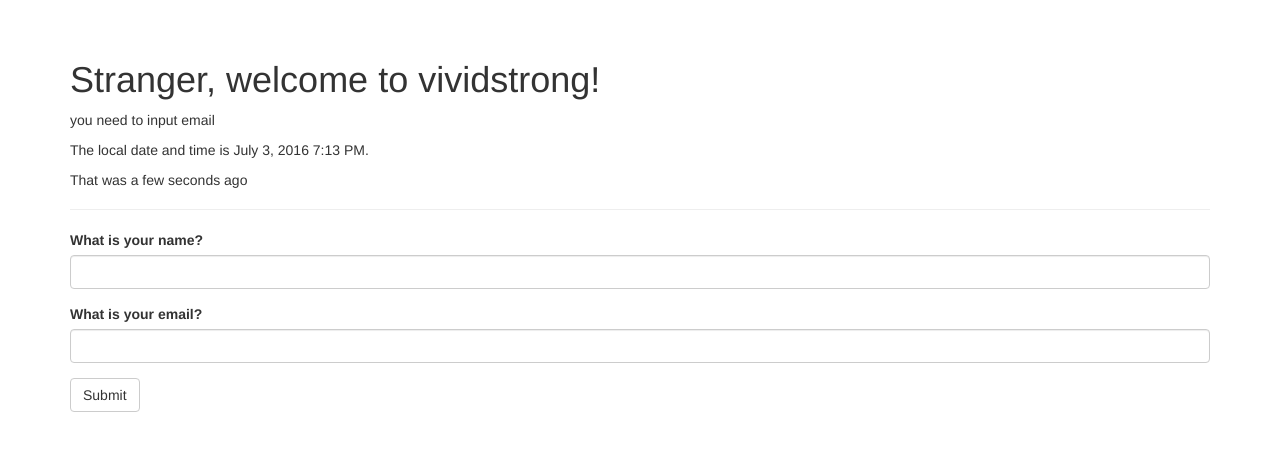
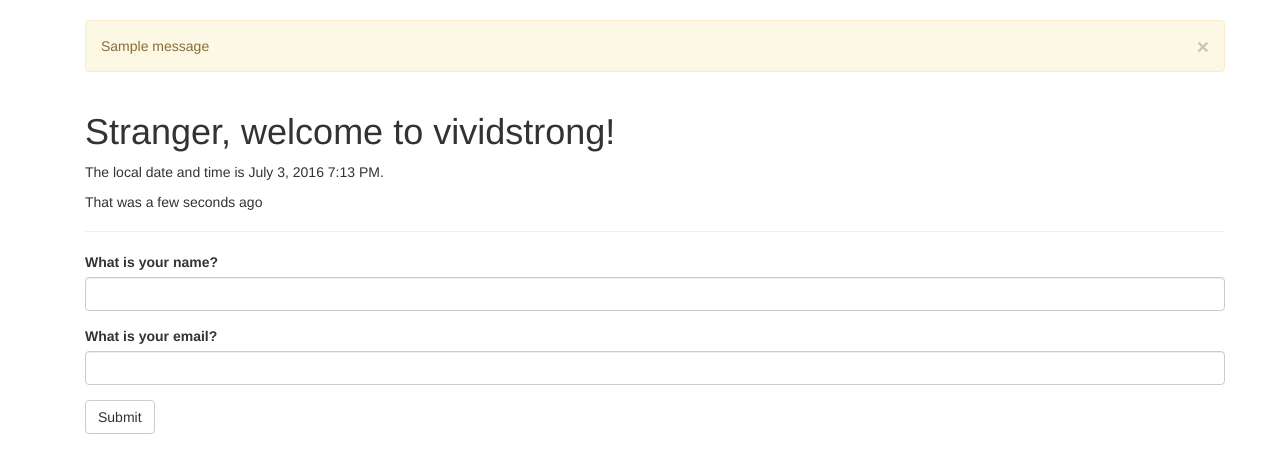
Before and after one commit to leemoispace/vivid, a Flask app: page / in a window 1280 px wide. Shown: the part 52-525 px from the top of the page. Run offline with Flask 2, Linux system fonts and the light colour scheme; one stand-in notice (Sample message) is shown; some libraries are stand-ins or nearby versions.

Commit message:
redirect and flash message for  different name warning

```diff
--- a/app.py
+++ b/app.py
@@ -2,7 +2,7 @@
 
 #flask-script module Manager class
 #from flask.ext.script import Manager
-from flask import Flask, jsonify,render_template
+from flask import Flask, jsonify,render_template,session, redirect, url_for,flash
 from flask.ext.bootstrap import Bootstrap
 from flask.ext.moment import Moment
 from datetime import datetime
@@ -25,14 +25,20 @@ class NameForm(Form):
 
 @app.route('/', methods=['GET', 'POST'])
 def index():
-    name = None
+    #name = None
     form = NameForm()
     if form.validate_on_submit():
-        name = form.name.data
-        email = form.email.data
-        form.name.data = ''
-        form.email.data = ''
-    return render_template('index.html', form=form, name=name,current_time=datetime.utcnow())#, email=email)
+        old_name = session.get('name')
+        if old_name is not None and old_name != form.name.data:
+            #如果名字变了就闪现信息
+            flash('Looks like you have changed your name!')
+        session['name'] = form.name.data
+        return redirect(url_for('index'))
+        #name = form.name.data
+        #form.name.data = ''
+    #重定向,解决刷新重复post
+    return render_template('index.html', form=form, name=session.get('name'), current_time=datetime.utcnow())
+    #return render_template('index.html', form=form, name=name,current_time=datetime.utcnow(), email=email)
 	#return render_template('index.html',current_time=datetime.utcnow())
 
 
--- a/templates/base.html
+++ b/templates/base.html
@@ -36,6 +36,13 @@ type="image/x-icon">
 {% endblock %}
 {% block content %}
 <div class="container">
+    <div class="container">
+        {% for message in get_flashed_messages() %}
+        <div class="alert alert-warning">
+            <button type="button" class="close" data-dismiss="alert">&times;</button>
+            {{ message }}
+        </div>
+        {% endfor %}
         {% block page_content %}{% endblock %}
     </div>
     {% endblock %}
--- a/templates/index.html
+++ b/templates/index.html
@@ -6,7 +6,6 @@
 {% block page_content %}
 <div class="page-header">
     <h1>{% if name %}{{ name }}{% else %}Stranger{% endif %}, welcome to vividstrong!</h1>
-    <p>{% if email %}{{ email }}{% else %}you need to input email{% endif %}</p>
     <p>The local date and time is {{ moment(current_time).format('LLL') }}.</p>
     <p>That was {{ moment(current_time).fromNow(refresh=True) }}</p>
 </div>
```
Lines whose indentation alone changed are shown as unchanged.
